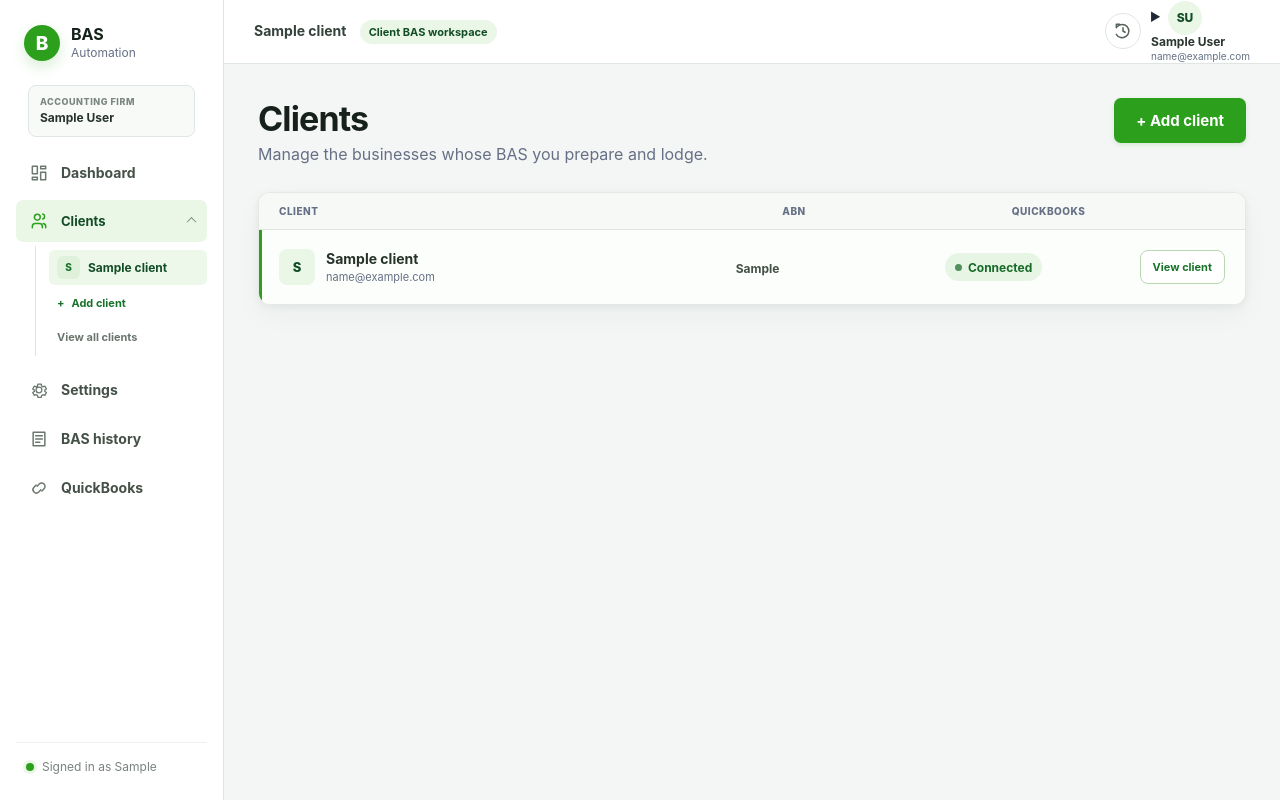
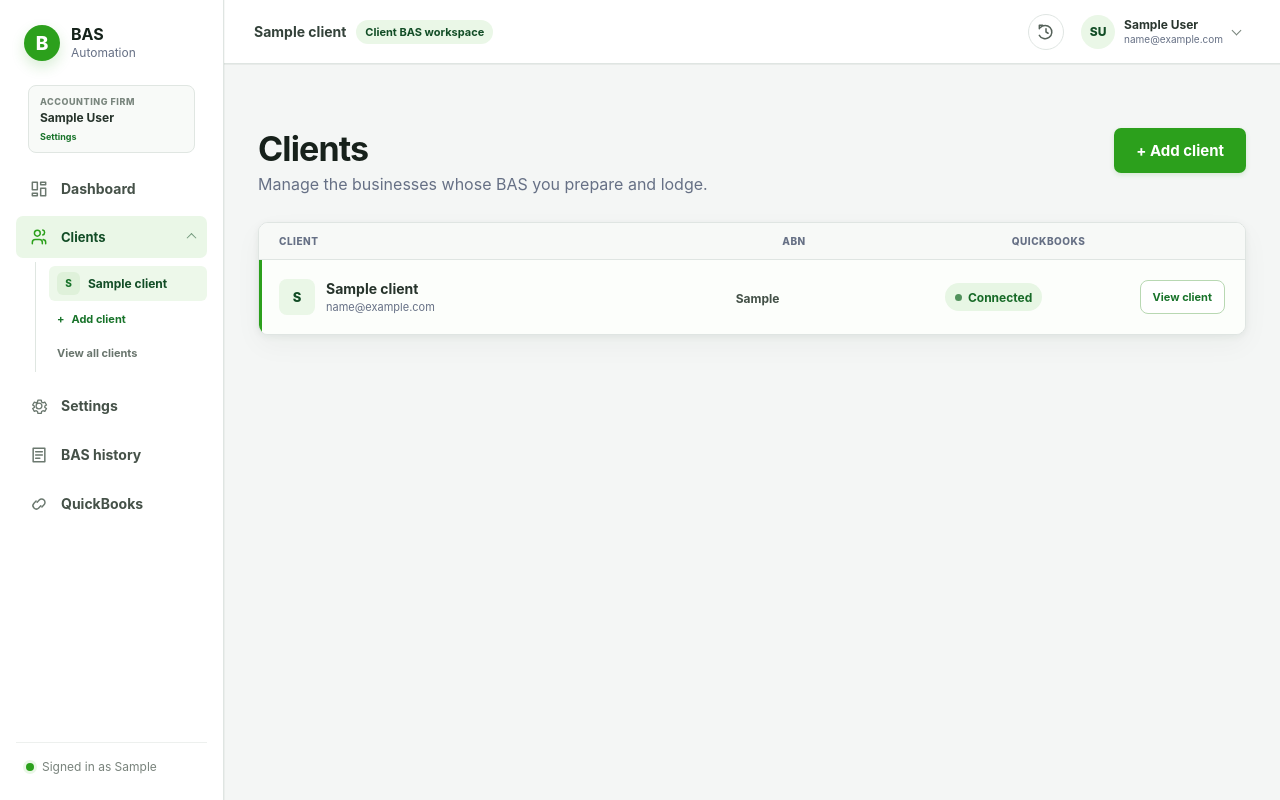
Before and after one commit to raviyadav2509/accounting, a Flask app: page /clients/ in a window 1280 px wide. Run offline with Flask 3, Linux system fonts and the light colour scheme; the visitor is signed in with stand-in values (Sample User, id 1); tables that the repository leaves empty hold one stand-in row (values such as "Sample post").

Commit message:
Polish navigation, client workspace and BAS review UI

```diff
--- a/static/styles.css
+++ b/static/styles.css
@@ -3700,3 +3700,340 @@ a.firm-dashboard-metric:hover {
         justify-content: space-between;
     }
 }
+
+
+/* UI review polish */
+html {
+    background: var(--bas-page);
+}
+
+body {
+    -webkit-font-smoothing: antialiased;
+    text-rendering: optimizeLegibility;
+}
+
+.container {
+    max-width: 1220px;
+    margin-top: 30px;
+}
+
+.card {
+    border: 1px solid var(--bas-border);
+    box-shadow: var(--bas-shadow);
+}
+
+.button,
+.secondary-button,
+.ai-button,
+.approve-button,
+.reject-button,
+.logout-button {
+    transition: background .15s ease, border-color .15s ease, box-shadow .15s ease, transform .15s ease;
+}
+
+.button:hover,
+.ai-button:hover,
+.approve-button:hover {
+    transform: translateY(-1px);
+}
+
+button:focus-visible,
+a:focus-visible,
+summary:focus-visible,
+input:focus-visible,
+textarea:focus-visible {
+    outline: 3px solid rgba(44, 160, 28, .2);
+    outline-offset: 2px;
+}
+
+.workspace-breadcrumbs {
+    display: flex;
+    align-items: center;
+    gap: 7px;
+    margin: 0 0 14px;
+    color: var(--bas-muted);
+    font-size: 11px;
+}
+
+.workspace-breadcrumbs a {
+    color: var(--bas-green-dark);
+    font-weight: 700;
+    text-decoration: none;
+}
+
+.workspace-breadcrumbs a:hover {
+    text-decoration: underline;
+    text-underline-offset: 3px;
+}
+
+.client-workspace-heading {
+    margin-bottom: 18px;
+}
+
+.client-workspace-heading h1,
+.bas-review-heading h1 {
+    margin-top: 3px;
+}
+
+.client-workspace-badges {
+    display: flex;
+    align-items: center;
+    gap: 9px;
+    flex-wrap: wrap;
+    margin-top: 10px;
+}
+
+.client-inline-meta {
+    color: var(--bas-muted);
+    font-size: 11px;
+    font-weight: 650;
+}
+
+.setup-step-label {
+    display: inline-flex;
+    margin-bottom: 6px;
+    padding: 4px 7px;
+    border-radius: 999px;
+    background: var(--bas-mint);
+    color: var(--bas-green-dark);
+    font-size: 10px;
+    font-weight: 800;
+    text-transform: uppercase;
+    letter-spacing: .04em;
+}
+
+.bas-review-section-heading {
+    margin-top: 28px;
+    margin-bottom: 10px;
+}
+
+.bas-review-section-heading p {
+    margin-bottom: 0;
+}
+
+.bas-review-heading {
+    margin-bottom: 18px;
+}
+
+.bas-review-heading .subtitle {
+    margin-bottom: 0;
+}
+
+.metric {
+    box-shadow: none;
+    transition: border-color .15s ease, transform .15s ease;
+}
+
+.metric:hover {
+    border-color: #cfd9d2;
+    transform: translateY(-1px);
+}
+
+.calculation {
+    box-shadow: none;
+}
+
+.actions {
+    border-top: 3px solid var(--bas-green);
+}
+
+.info-box {
+    border-color: #d7e7d3;
+    background: #f5fbf3;
+    color: #3c4b40;
+}
+
+.side-nav {
+    box-shadow: 1px 0 0 rgba(31, 48, 38, .04);
+}
+
+.sidebar-firm-card {
+    position: relative;
+}
+
+.sidebar-firm-card::after {
+    content: "Settings";
+    display: block;
+    margin-top: 5px;
+    color: var(--bas-green-dark);
+    font-size: 9px;
+    font-weight: 750;
+}
+
+.side-nav-links > a,
+.side-client-menu > summary {
+    transition: background .14s ease, color .14s ease;
+}
+
+.top-bar {
+    box-shadow: 0 1px 0 rgba(25, 50, 35, .05);
+}
+
+.top-bar-title {
+    display: flex;
+    align-items: center;
+    min-width: 0;
+}
+
+.top-bar-title > span:first-child {
+    overflow: hidden;
+    text-overflow: ellipsis;
+    white-space: nowrap;
+}
+
+.user-menu-dropdown {
+    position: relative;
+}
+
+.user-menu-trigger {
+    display: flex;
+    align-items: center;
+    gap: 9px;
+    min-height: 42px;
+    padding: 4px 7px;
+    border-radius: 9px;
+    cursor: pointer;
+    list-style: none;
+}
+
+.user-menu-trigger::-webkit-details-marker {
+    display: none;
+}
+
+.user-menu-trigger::marker {
+    content: "";
+}
+
+.user-menu-trigger:hover,
+.user-menu-dropdown[open] .user-menu-trigger {
+    background: #f3f7f4;
+}
+
+.user-menu-chevron {
+    width: 7px;
+    height: 7px;
+    margin: 0 3px 3px 1px;
+    border-right: 1.5px solid #78847c;
+    border-bottom: 1.5px solid #78847c;
+    transform: rotate(45deg);
+}
+
+.user-menu-dropdown[open] .user-menu-chevron {
+    margin-bottom: -2px;
+    transform: rotate(225deg);
+}
+
+.user-menu-panel {
+    position: absolute;
+    z-index: 50;
+    top: calc(100% + 8px);
+    right: 0;
+    width: 230px;
+    overflow: hidden;
+    border: 1px solid var(--bas-border);
+    border-radius: 10px;
+    background: #fff;
+    box-shadow: 0 12px 34px rgba(24, 43, 31, .14);
+}
+
+.user-menu-panel-identity {
+    padding: 13px 14px;
+    border-bottom: 1px solid #edf0ee;
+    background: #fafcfb;
+}
+
+.user-menu-panel-identity strong,
+.user-menu-panel-identity span {
+    display: block;
+}
+
+.user-menu-panel-identity strong {
+    color: #29362e;
+    font-size: 12px;
+}
+
+.user-menu-panel-identity span {
+    margin-top: 3px;
+    overflow: hidden;
+    color: var(--bas-muted);
+    font-size: 10px;
+    text-overflow: ellipsis;
+    white-space: nowrap;
+}
+
+.user-menu-panel > a,
+.user-menu-panel form button {
+    display: block;
+    width: 100%;
+    min-height: 38px;
+    padding: 10px 14px;
+    border: 0;
+    border-radius: 0;
+    background: #fff;
+    color: #3d4a42;
+    font: inherit;
+    font-size: 12px;
+    font-weight: 650;
+    text-align: left;
+    text-decoration: none;
+    cursor: pointer;
+}
+
+.user-menu-panel > a:hover,
+.user-menu-panel form button:hover {
+    background: #f4f8f4;
+    color: var(--bas-green-deep);
+}
+
+.user-menu-panel form {
+    border-top: 1px solid #edf0ee;
+}
+
+.page-heading h1,
+.dashboard-welcome h1 {
+    letter-spacing: -.025em;
+}
+
+.dashboard-section-title {
+    letter-spacing: -.01em;
+}
+
+.bas-record-card,
+.client-list-card,
+.dashboard-attention-card,
+.firm-details-card {
+    border-radius: 10px;
+}
+
+.bas-record-summary {
+    transition: background .14s ease;
+}
+
+.bas-record-title {
+    letter-spacing: -.015em;
+}
+
+.record-actions .button,
+.record-actions .secondary-button {
+    min-width: 138px;
+    text-align: center;
+}
+
+@media (max-width: 760px) {
+    .user-summary {
+        display: none;
+    }
+
+    .user-menu-trigger {
+        padding-right: 4px;
+    }
+
+    .user-menu-panel {
+        width: 210px;
+    }
+
+    .workspace-breadcrumbs {
+        overflow-x: auto;
+        white-space: nowrap;
+    }
+}
```
